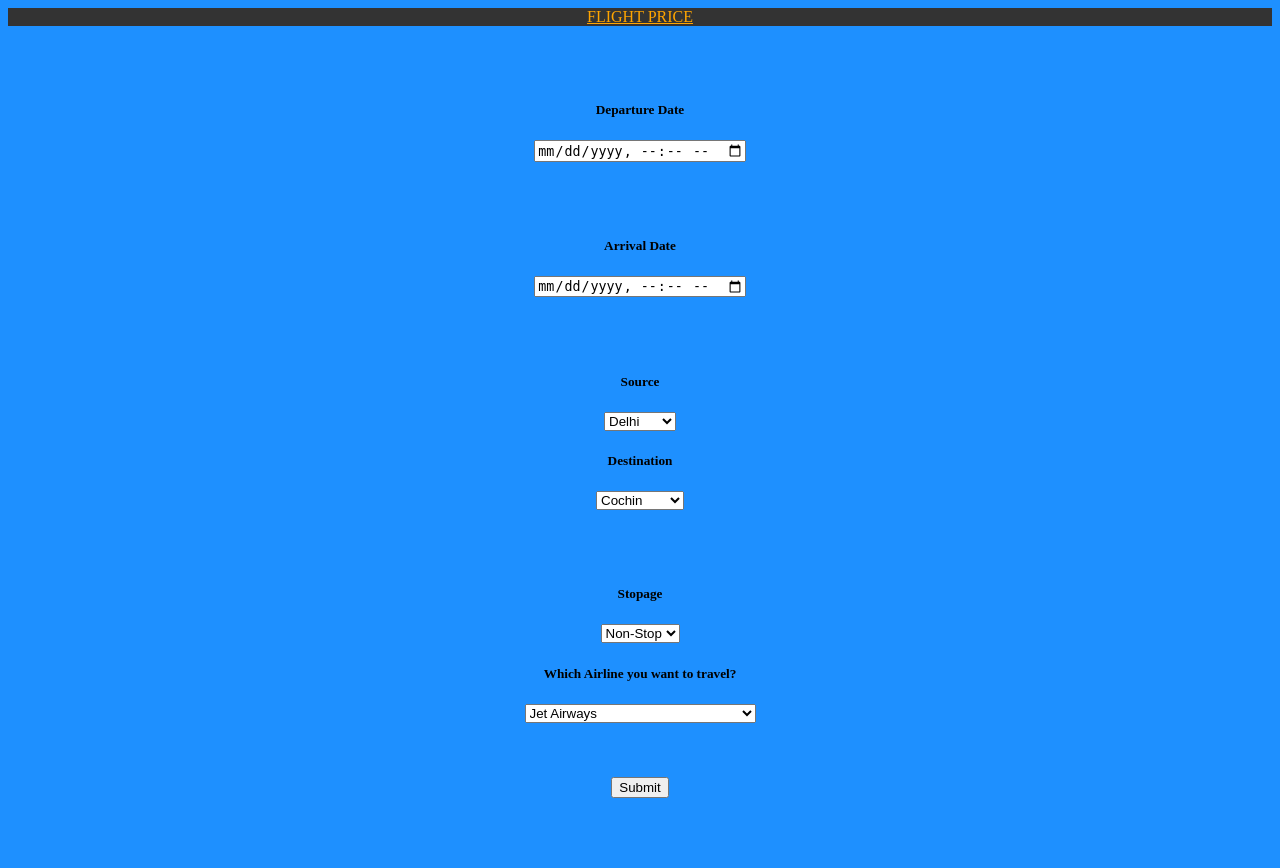
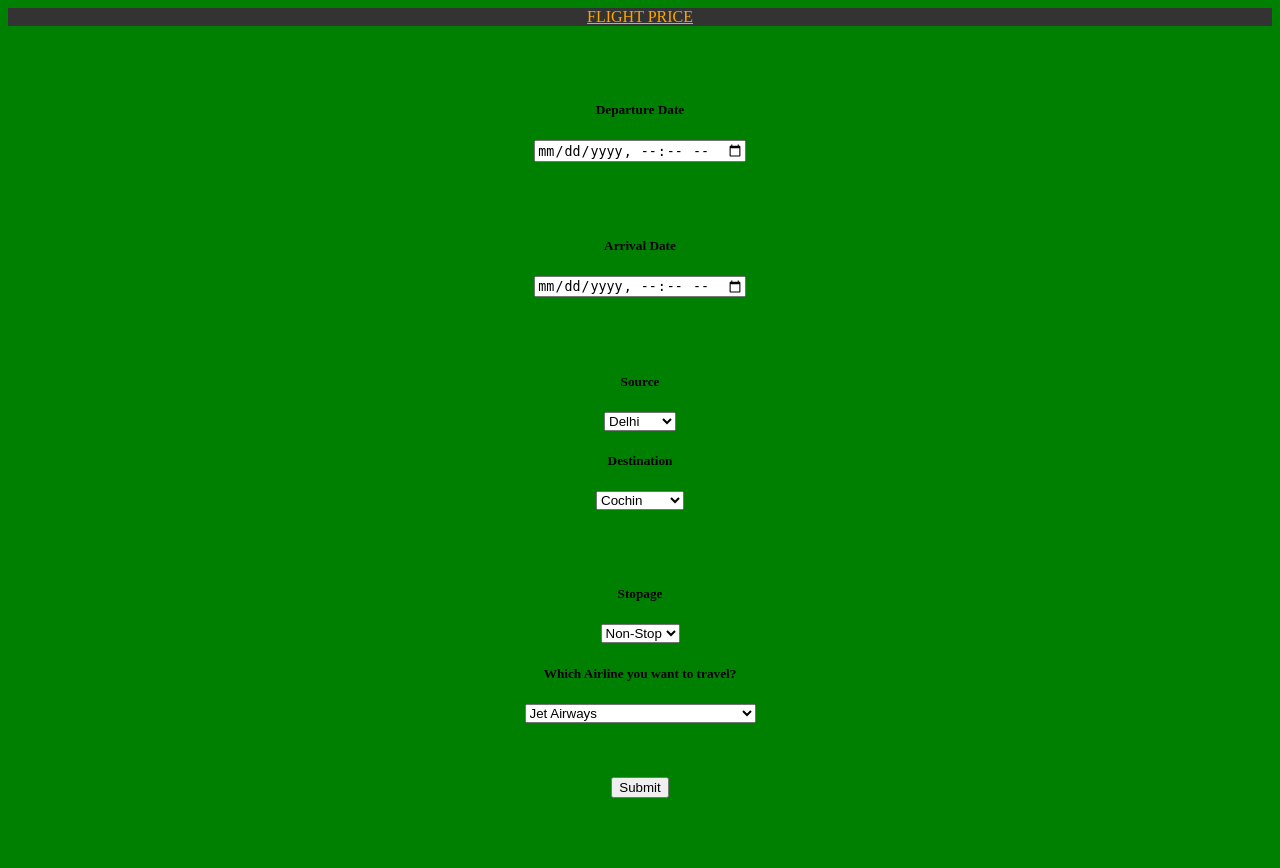
Before and after one commit to mahirvijan/fligh, a Flask app: page / in a window 1280 px wide. Run offline with Flask 2, Linux system fonts and the light colour scheme; parts of the project's set-up code (start-up, migrations or seed data) failed here and were passed over.

Commit message:
Update styles.css

```diff
--- a/static/css/styles.css
+++ b/static/css/styles.css
@@ -1,5 +1,5 @@
 body {
-    background-color: dodgerblue;
+    background-color: green;
     text-align: center;
 }
 
```
